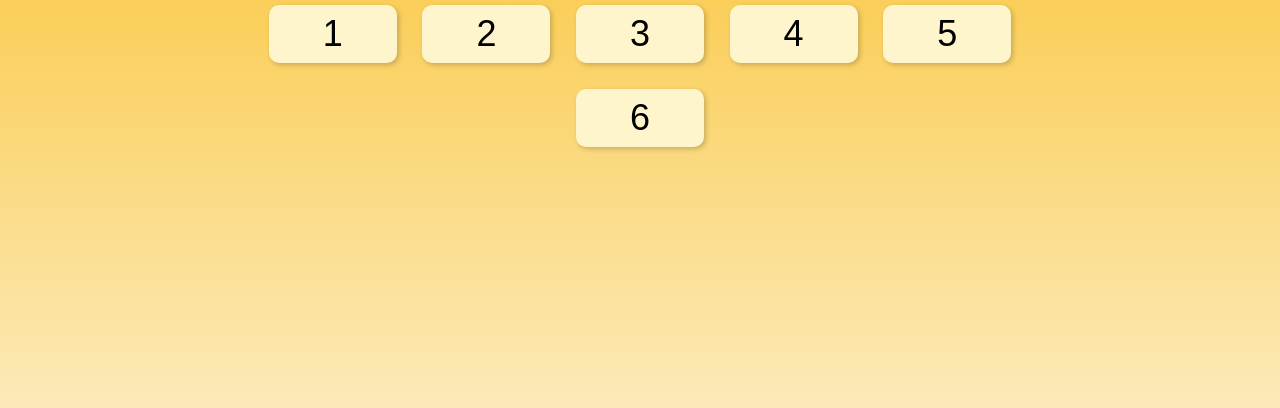
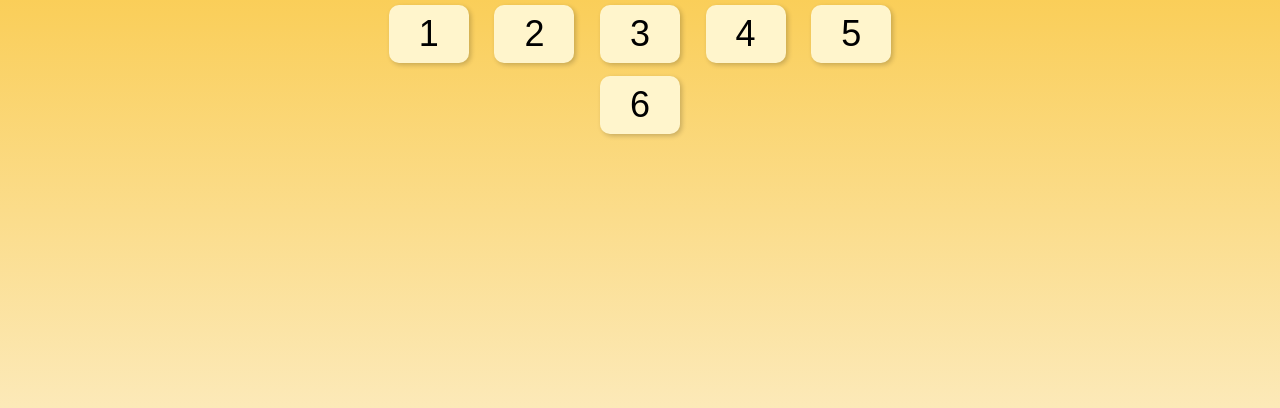
Before and after one commit to hobbit12b/vulkaan-splitsen, a plain HTML site: page index.html in a window 1280 px wide. Both pictures are taken after a click on the button "Start". Shown: the part 380-788 px from the top of the page. Drawn offline with Linux system fonts and the light colour scheme.

Commit message:
Update index.html

```diff
--- a/index.html
+++ b/index.html
@@ -13,7 +13,7 @@
       padding: 0;
       font-family: sans-serif;
       background: linear-gradient(to bottom, #f8b500, #fceabb);
-      overflow: auto; /* scroll mogelijk als nodig */
+      overflow: auto;
     }
 
     body {
@@ -129,8 +129,11 @@
       display: flex;
       flex-wrap: wrap;
       justify-content: center;
-      gap: 2vw;
+      gap: 1vw 2vw;
       margin: 1vh 0;
+      max-width: 600px;
+      margin-left: auto;
+      margin-right: auto;
     }
 
     .antwoordknoppen button {
@@ -141,7 +144,8 @@
       background-color: #fff5cc;
       box-shadow: 2px 2px 5px rgba(0, 0, 0, 0.2);
       cursor: pointer;
-      min-width: 10vw;
+      flex: 1 1 calc(16% - 1vw);
+      max-width: 80px;
     }
 
     .antwoordknoppen button:hover {
```
